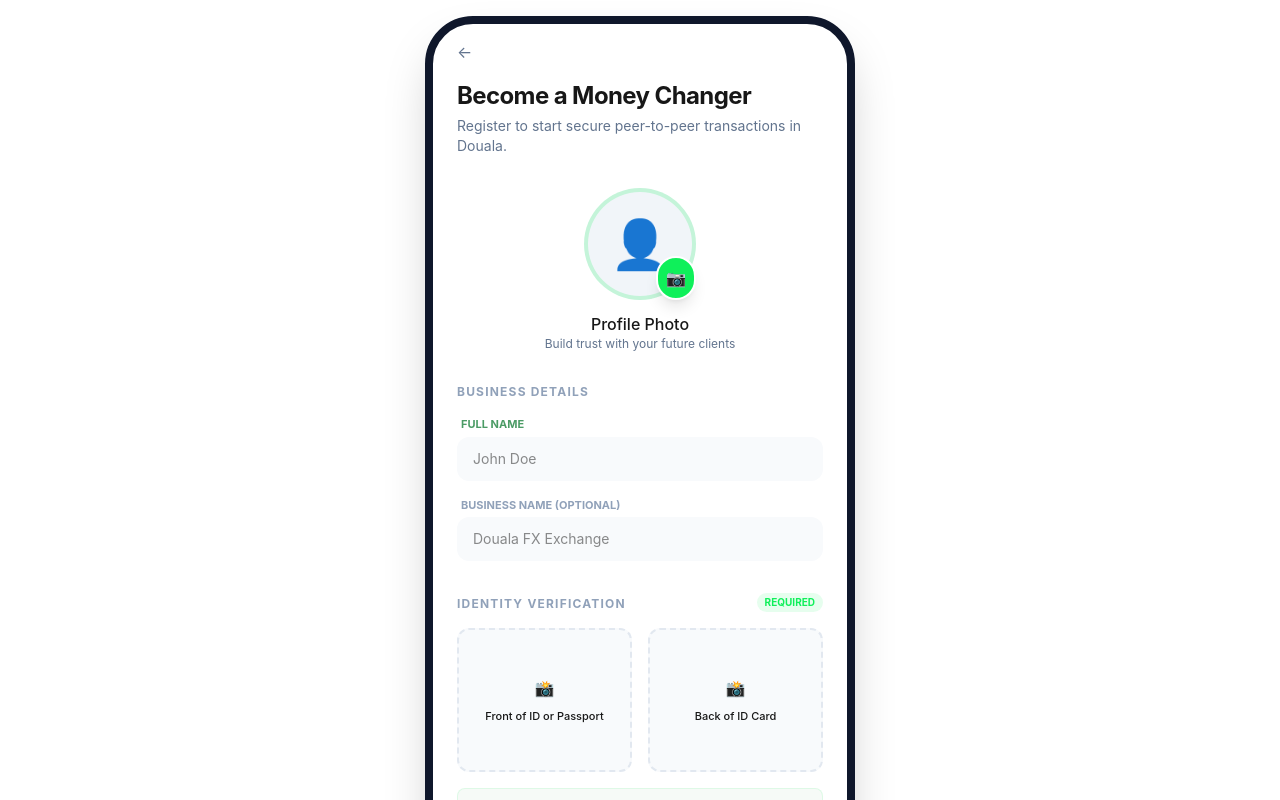
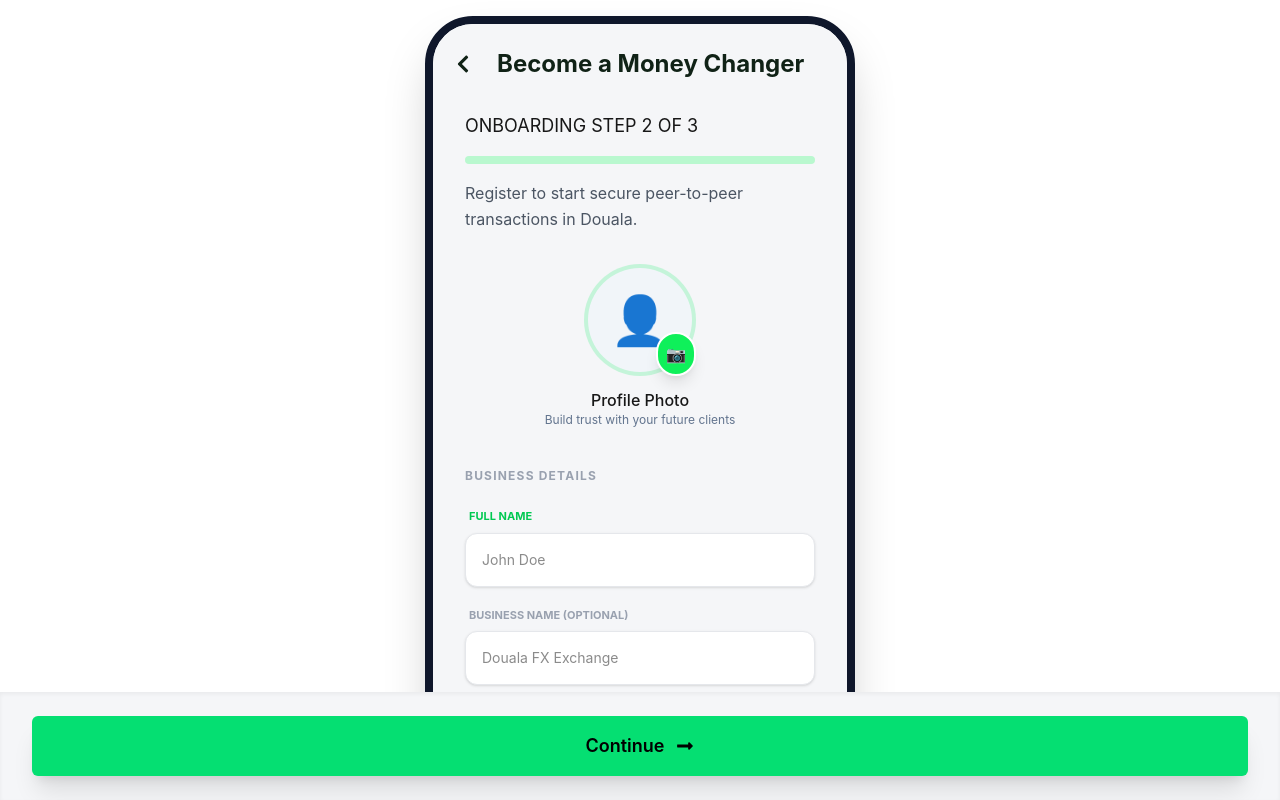
Before and after one commit to axcell-0/doualaexchange, a Next.js app: page /signup in a window 1280 px wide. Shown: the top 800 px of the page. Built offline with nearby package versions, Linux system fonts and the light colour scheme.

Commit message:
adjusted signup page according to other color, fontsize etc

```diff
--- a/src/app/pageone/page.tsx
+++ b/src/app/pageone/page.tsx
@@ -3,8 +3,8 @@ import TypedText from '@/components/TypedText';
 import React from 'react'
 import { FaLongArrowAltRight } from 'react-icons/fa';
 
-import { FaChevronLeft } from "react-icons/fa6";
-
+/* import { FaChevronLeft } from "react-icons/fa6";
+ */
 export default function page() {
   return (
     <div  className='bg-[#f5f6f8] pt-7  pb-4 lg:px-7 '>
--- a/src/components/RegistrationForm.tsx
+++ b/src/components/RegistrationForm.tsx
@@ -1,52 +1,65 @@
+"use client";
+
+import { useRouter } from "next/navigation";
+import { FaChevronLeft, FaLongArrowAltRight } from "react-icons/fa";
 import { ProfilePhoto } from "./ProfilePhoto";
 import { VerificationUpload } from "./VerificationUpload";
 
 export function RegistrationForm() {
+  const router = useRouter();
+
   return (
-    <>
-      {/* Header */}
-      <header className="px-6 pt-4 pb-2">
-        <button className="mb-4 text-slate-500 dark:text-slate-400">
-          ←
+    <div className="bg-[#f5f6f8] min-h-full flex flex-col">
+      {/* HEADER */}
+      <div className="flex px-5 py-6 items-center gap-6">
+        <button
+          onClick={() => router.back()}
+          className="text-[#102216]"
+        >
+          <FaChevronLeft size={20} />
         </button>
 
-        <h1 className="text-2xl font-bold tracking-tight">
+        <h1 className="font-bold text-2xl text-[#102216]">
           Become a Money Changer
         </h1>
+      </div>
 
-        <p className="text-sm text-slate-500 dark:text-slate-400 mt-1">
+      {/* BODY */}
+      <div className="flex-1 px-8 pb-28">
+        <p className="text-lg mt-2">ONBOARDING STEP 2 OF 3</p>
+
+        <hr className="bg-green-200 h-2 rounded-full my-4 border-none" />
+
+        <p className="text-[#4b5563] mb-8 text-base leading-relaxed">
           Register to start secure peer-to-peer transactions in Douala.
         </p>
-      </header>
 
-      {/* Scrollable content */}
-      <div className="flex-1 overflow-y-auto px-6 pb-24">
-        <form className="space-y-8 mt-6">
+        <form className="space-y-10">
           <ProfilePhoto />
 
-          {/* Business info */}
-          <section className="space-y-4">
-            <h2 className="text-xs font-bold uppercase tracking-widest text-slate-400">
+          {/* BUSINESS DETAILS */}
+          <section className="space-y-6">
+            <h2 className="text-xs font-bold uppercase tracking-widest text-gray-400">
               Business Details
             </h2>
 
-            <div className="space-y-4">
+            <div className="space-y-5">
               <div>
-                <label className="block text-[11px] font-bold text-[#4b9b65] uppercase mb-1 ml-1">
+                <label className="block text-[11px] font-bold text-green-500 uppercase mb-2 ml-1">
                   Full Name
                 </label>
                 <input
-                  className="w-full bg-slate-50 dark:bg-slate-800/50 border-slate-200 dark:border-slate-700 rounded-xl px-4 py-3 text-sm focus:ring-[#4b9b65] focus:border-[#4b9b65]"
+                  className="w-full bg-white border border-gray-200 rounded-xl px-4 py-4 text-sm focus:ring-green-400 focus:border-green-400 outline-none shadow-sm"
                   placeholder="John Doe"
                 />
               </div>
 
               <div>
-                <label className="block text-[11px] font-bold text-slate-400 uppercase mb-1 ml-1">
+                <label className="block text-[11px] font-bold text-gray-400 uppercase mb-2 ml-1">
                   Business Name (Optional)
                 </label>
                 <input
-                  className="w-full bg-slate-50 dark:bg-slate-800/50 border-slate-200 dark:border-slate-700 rounded-xl px-4 py-3 text-sm"
+                  className="w-full bg-white border border-gray-200 rounded-xl px-4 py-4 text-sm outline-none shadow-sm"
                   placeholder="Douala FX Exchange"
                 />
               </div>
@@ -55,23 +68,19 @@ export function RegistrationForm() {
 
           <VerificationUpload />
 
-          <p className="text-[10px] text-center text-slate-400 leading-relaxed">
+          <p className="text-[11px] text-center text-gray-400 leading-relaxed">
             By submitting, you agree to our Terms of Service. Your data is
             encrypted and stored securely.
           </p>
         </form>
       </div>
 
-      {/* Sticky bottom */}
-      <div className="absolute bottom-0 left-0 right-0 p-6 bg-white/80 dark:bg-zinc-900/80 backdrop-blur-md border-t border-slate-100 dark:border-slate-800">
-        <button className="w-full bg-[#4b9b65] text-zinc-900 font-bold py-4 rounded-xl shadow-lg active:scale-[0.98] flex items-center justify-center gap-2">
-          Submit for Verification ✔
+      {/* STICKY BUTTON */}
+      <div className="fixed bottom-0 left-0 right-0 bg-[#f5f6f8] px-8 py-6 shadow-inner">
+        <button className="w-full py-4 rounded-md shadow-xl hover:bg-green-500 hover:text-white transition duration-150 text-black bg-green-400 flex items-center gap-3 text-lg font-semibold justify-center">
+          Continue <FaLongArrowAltRight />
         </button>
-
-        <div className="mt-6 flex justify-center">
-          <div className="w-32 h-1 bg-slate-300 dark:bg-slate-700 rounded-full"></div>
-        </div>
       </div>
-    </>
+    </div>
   );
 }
```
